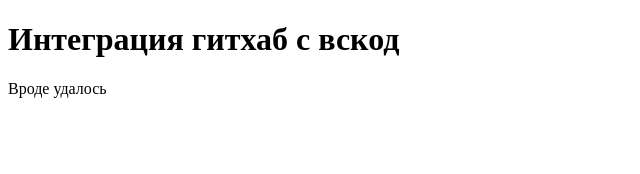
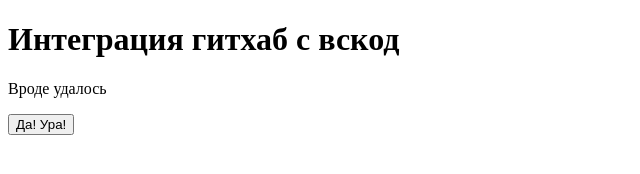
Before and after one commit to dom2411edinstvo/vscode_integration, a plain HTML site: page index.html in a window 1280 px wide. Shown: the whole page, without its empty margins (0-640 px from the left). Drawn offline with Linux system fonts and the light colour scheme.

Commit message:
integration complete commit

```diff
--- a/index.html
+++ b/index.html
@@ -9,5 +9,6 @@
 <body>
     <h1>Интеграция гитхаб с вскод</h1>
     <p>Вроде удалось</p>
+    <button>Да! Ура!</button>
 </body>
 </html>
```
